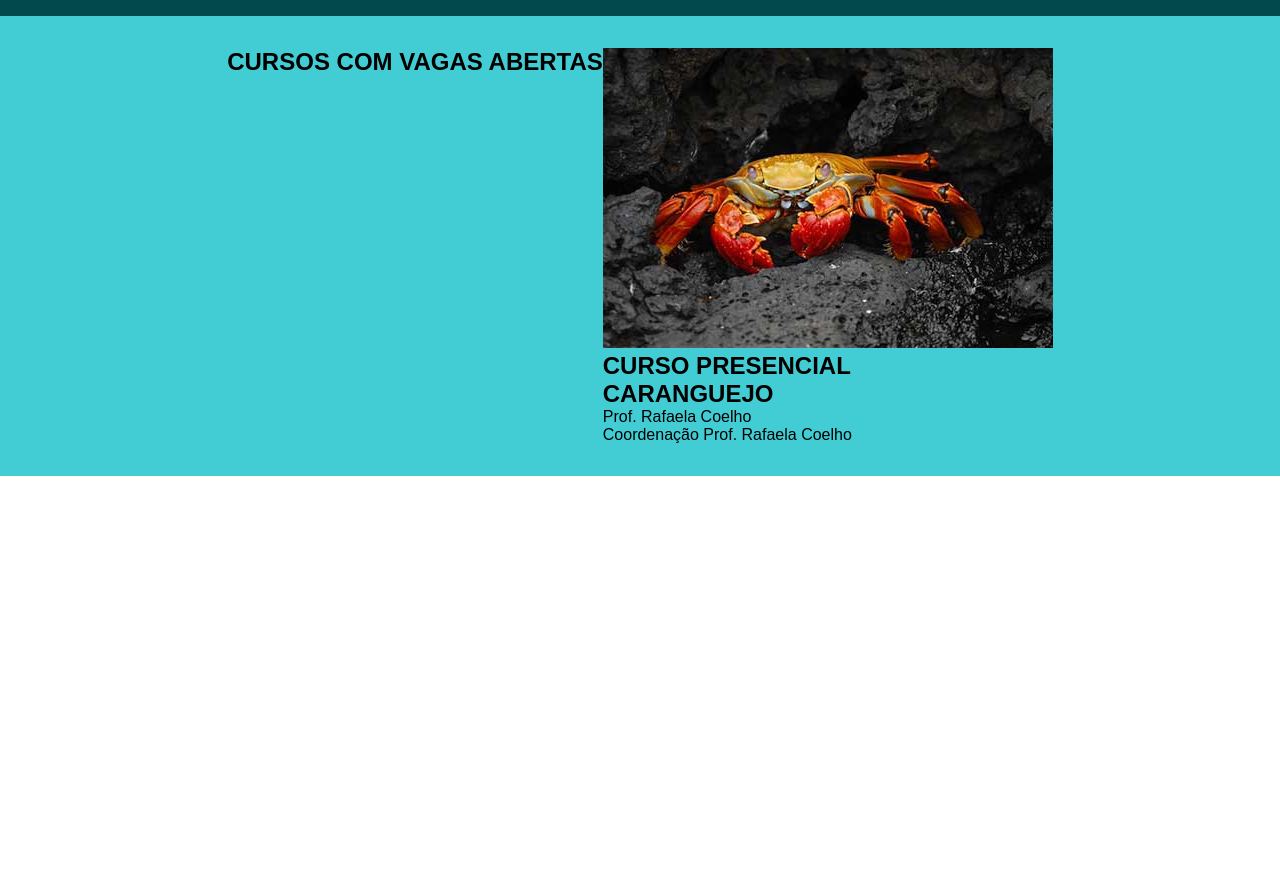
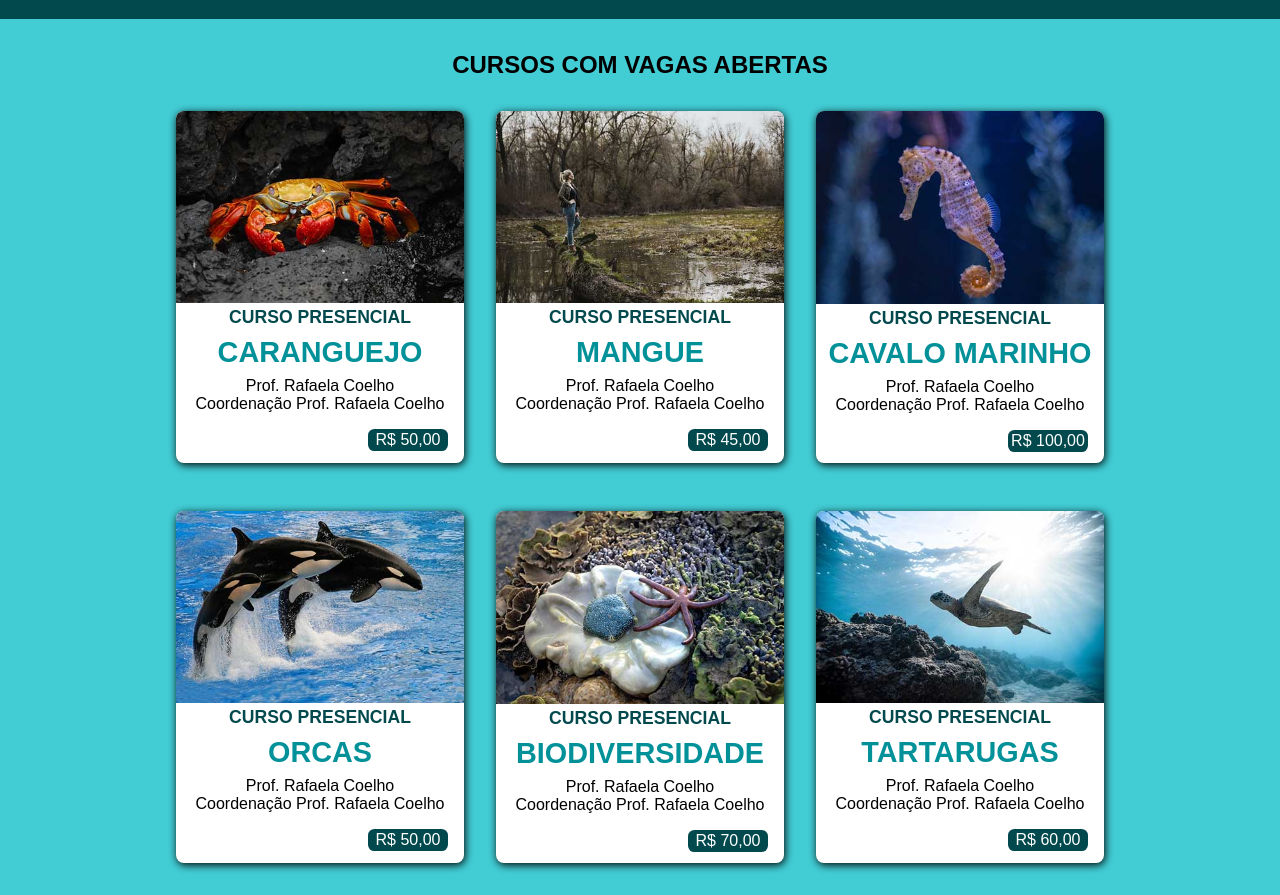
Before and after one commit to MendesIsrael/nextts-instituto, a Next.js app in the folder instituto/: page /seaside/cursoPresencial in a window 1280 px wide. Shown: the part 525-1420 px from the top of the page. Before the commit the page ends 1001 px from the top, so only its background shows below. Built offline with nearby package versions, Linux system fonts and the light colour scheme.

Commit message:
cursopresencial

```diff
--- a/instituto/src/pages/seaside/cursoPresencial.tsx
+++ b/instituto/src/pages/seaside/cursoPresencial.tsx
@@ -1,90 +1,89 @@
-import { styled } from "../../styles"
+import { BoxCursos, CorpoCursos, Cursos, ItemCurso, PrecoPresencialEad, PresencialEad, TitlePresencialEad, TextoPresencialEad } from '../../styles/pages/seaside/cursoPresencial'
+
+import { CaretDoubleRight } from "phosphor-react"
 
 import Image from 'next/legacy/image'
 import mergulhadora2 from '../../assets/fotos/mergulhadora2.jpg'
 import cursoCaranguejo from '../../assets/cursos/presencial2.jpg'
 import cursoMangue from '../../assets/cursos/presencial1.jpg'
-import cursoCavaloMarinho from '../../assets/cursos/presencial3.jpg'
+import cursoCavaMari from '../../assets/cursos/presencial3.jpg'
 import cursoOrca from '../../assets/cursos/presencial4.jpg'
 import cursoBioDiversidade from '../../assets/cursos/presencial5.jpg'
 import cursoTartaruga from '../../assets/cursos/presencial6.jpg'
-/*--------------------------------------------------------------------------------------------*/
-
-
-const Body = styled('div', {
-  backgroundColor     : '$blue100',
-  height              : '100%',
-});
-
-const Title = styled('div', {
-  height              : '26.5625rem',
-  display             : 'flex',
-  justifyContent      : 'center',
-  backgroundColor     : '$black',
-  color               : '$white',
-
-  h1: {
-    position          : 'absolute',
-    zIndex            : '10',
-    margin            : '10rem auto auto -55rem',
-    fontSize          : '2rem',
-  },
-});
-
-const Txt = styled('div', {
-  padding             : '1rem 2rem',
-  font                : '1rem',
-  textDecoration      : 'underline',
-  color               : '$blue100',
-  backgroundColor     : '$blue400',
-});
-
-const Cursos = styled('div', {
-  height              : '100%',
-  display             : 'flex',
-  justifyContent      : 'center',
-  padding             : '2rem',
-});
-
-const BodyCursos = styled('div', {
-  height              : '100%',
-  display             : 'flex',
-  justifyContent      : 'center',
-});
-
-const ItemCurso = styled('div', {
-
-});
-/*--------------------------------------------------------------------------------------------*/
 
 
 export default function CursoPresencial() {
   return (
-    <Body>
+    <PresencialEad>
 
-      <Title>
+      <TitlePresencialEad>
         <h1>CURSOS PRESENCIAIS</h1>
         <Image src={mergulhadora2} height={425} width={1345} />
-      </Title>
+      </TitlePresencialEad>
 
-      <Txt>
-        <h2>Capacite-se profissionalmente</h2>
-        <h2>Aprenda em imersão</h2>
-        <h2>Tenha vivências marcantes</h2>
-      </Txt>
+      <TextoPresencialEad>
+        <h2><CaretDoubleRight size={20}/>Capacite-se profissionalmente</h2>
+        <h2><CaretDoubleRight size={20}/>Aprenda em imersão</h2>
+        <h2><CaretDoubleRight size={20}/>Tenha vivências marcantes</h2>
+      </TextoPresencialEad>
 
       <Cursos>
         <h1>CURSOS COM VAGAS ABERTAS</h1>
-        <BodyCursos>
+        <CorpoCursos>
+          <BoxCursos>
             <ItemCurso>
               <Image src={cursoCaranguejo}/>
               <h2>CURSO PRESENCIAL</h2>
               <h1>CARANGUEJO</h1>
               <p>Prof. Rafaela Coelho</p>
               <p>Coordenação Prof. Rafaela Coelho</p>
+              <PrecoPresencialEad><p>R$ 50,00</p></PrecoPresencialEad>
             </ItemCurso>
-        </BodyCursos>
+            <ItemCurso>
+              <Image src={cursoMangue}/>
+              <h2>CURSO PRESENCIAL</h2>
+              <h1>MANGUE</h1>
+              <p>Prof. Rafaela Coelho</p>
+              <p>Coordenação Prof. Rafaela Coelho</p>
+              <PrecoPresencialEad><p>R$ 45,00</p></PrecoPresencialEad>
+            </ItemCurso>
+            <ItemCurso>
+              <Image src={cursoCavaMari} width={288} height={193} />
+              <h2>CURSO PRESENCIAL</h2>
+              <h1>CAVALO MARINHO</h1>
+              <p>Prof. Rafaela Coelho</p>
+              <p>Coordenação Prof. Rafaela Coelho</p>
+              <PrecoPresencialEad><p>R$ 100,00</p></PrecoPresencialEad>
+            </ItemCurso>
+          </BoxCursos>
+          <BoxCursos>
+            <ItemCurso>
+              <Image src={cursoOrca}/>
+              <h2>CURSO PRESENCIAL</h2>
+              <h1>ORCAS</h1>
+              <p>Prof. Rafaela Coelho</p>
+              <p>Coordenação Prof. Rafaela Coelho</p>
+              <PrecoPresencialEad><p>R$ 50,00</p></PrecoPresencialEad>
+            </ItemCurso>
+            <ItemCurso>
+              <Image src={cursoBioDiversidade} width={288} height={193} />
+              <h2>CURSO PRESENCIAL</h2>
+              <h1>BIODIVERSIDADE</h1>
+              <p>Prof. Rafaela Coelho</p>
+              <p>Coordenação Prof. Rafaela Coelho</p>
+              <PrecoPresencialEad><p>R$ 70,00</p></PrecoPresencialEad>
+            </ItemCurso>
+            <ItemCurso>
+              <Image src={cursoTartaruga}/>
+              <h2>CURSO PRESENCIAL</h2>
+              <h1>TARTARUGAS</h1>
+              <p>Prof. Rafaela Coelho</p>
+              <p>Coordenação Prof. Rafaela Coelho</p>
+              <PrecoPresencialEad><p>R$ 60,00</p></PrecoPresencialEad>
+            </ItemCurso>
+          </BoxCursos>
+        </CorpoCursos>
       </Cursos>
-    </Body>
+    </PresencialEad>
   )
 }
--- /dev/null
+++ b/instituto/src/styles/pages/seaside/cursoPresencial.ts
@@ -0,0 +1,101 @@
+import { styled } from "../..";
+
+
+export const PresencialEad = styled('div', {
+  backgroundColor     : '$blue100',
+  height              : '100%',
+});
+
+export const TitlePresencialEad = styled('div', {
+  height              : '26.5625rem',
+  display             : 'flex',
+  justifyContent      : 'center',
+  backgroundColor     : '$black',
+  color               : '$white',
+
+  h1: {
+    position          : 'absolute',
+    zIndex            : '10',
+    margin            : '10rem auto auto -55rem',
+    fontSize          : '2rem',
+  },
+  h2: {
+    marginBottom      : '0',
+    fontWeight        : '600',
+  },
+});
+
+export const TextoPresencialEad = styled('div', {
+  padding             : '1rem 2rem',
+  color               : '$white',
+  backgroundColor     : '$blue400',
+
+  h2: {
+    fontSize          : '1.6rem',
+    marginBottom      : '0',
+    fontWeight        : '600',
+  },
+});
+
+export const Cursos = styled('div', {
+  height              : '100%',
+  padding             : '2rem',
+  textAlign           : 'center',
+});
+
+export const CorpoCursos = styled('div', {
+  height              : '100%',
+  display             : 'grid',
+  marginTop           : '2rem',
+  justifyContent      : 'center',
+  gap                 : '3rem',
+});
+
+export const BoxCursos = styled('div', {
+  display             : 'flex',
+  gap                 : '2rem',
+});
+
+export const ItemCurso = styled('div', {
+  width               : '18rem',
+  height              : '22rem',
+  borderRadius        : '.5rem',
+  textAlign           : 'center',
+  cursor              : 'pointer',
+  backgroundColor     : '$white',
+  overflow            : 'hidden',
+  boxShadow           : '1px 2px 8px black',
+  lineHeight          : '',
+
+  h1: {
+    fontSize          : '1.8rem',
+    margin            : '.5rem',
+    color             : '$blue300',
+    fontWeight        : 'bold',
+  },
+  h2: {
+    fontSize          : '1.1rem',
+    color             : '$blue400',
+    fontWeight        : 'bold',
+  },
+  p: {
+    margin            : '0',
+  },
+
+  '&:hover': {
+    boxShadow         : '0px 0px 20px black',
+    transition        : '.3s',
+  },
+});
+
+export const PrecoPresencialEad = styled('div', {
+  display             : 'flex',
+  alignItems          : 'center',
+  justifyContent      : 'center',
+  height              : '1.4rem',
+  width               : '5rem',
+  borderRadius        : '.4rem',
+  margin              : '1rem auto 1rem 12rem',
+  color               : '$white',
+  backgroundColor     : '$blue400'
+});
```
Also changed, not shown: 1 other file (tests, documents, lock files or other folders). Lines whose indentation alone changed are shown as unchanged.
